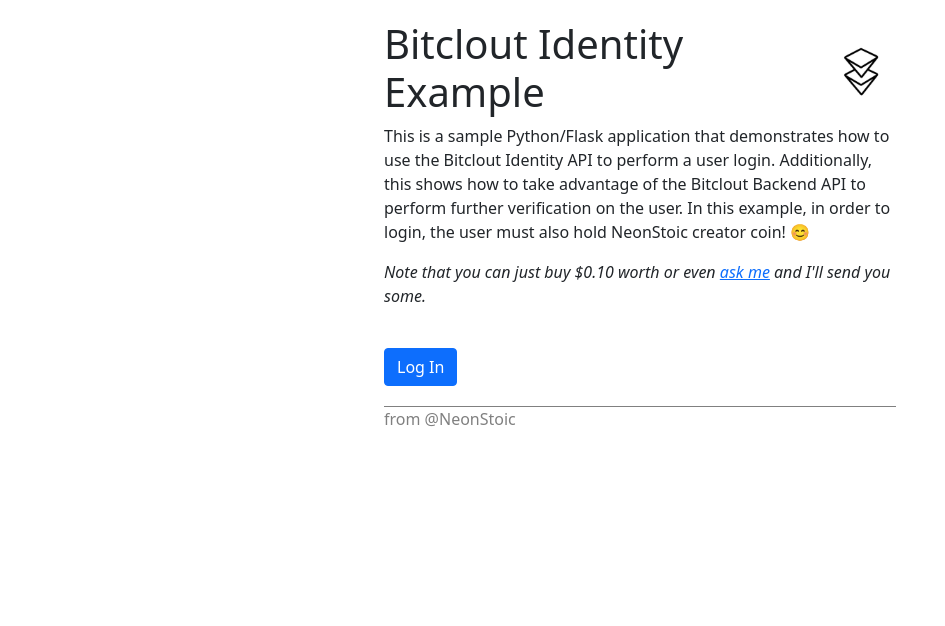
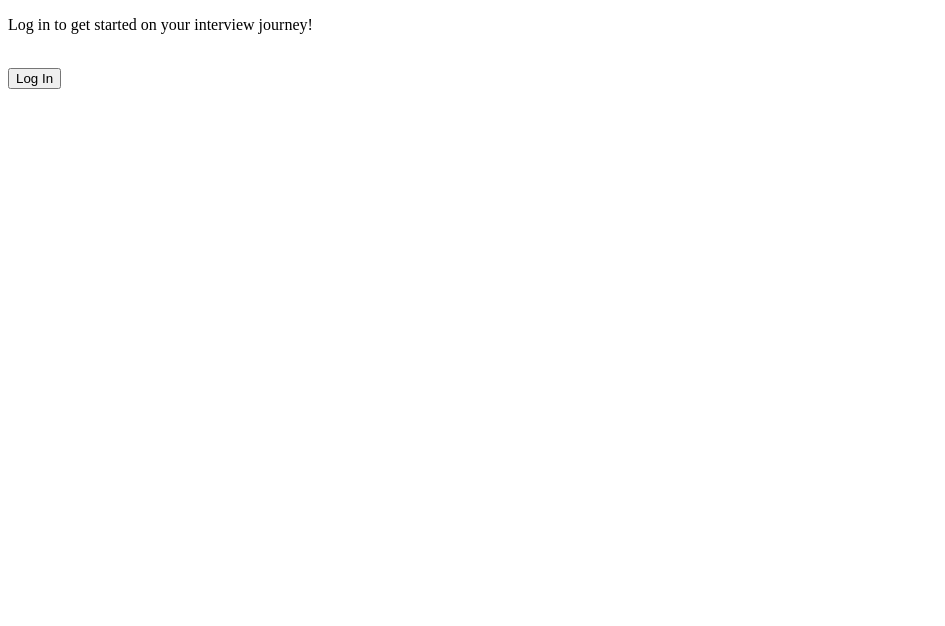
Before and after one commit to abigailnacional/GlassDeSo, a Flask app: page /login in a window 1280 px wide; the page is wider, and only the part inside the window is pictured. Shown: the top 626 px of that part, without its empty margins (0-945 px from the left). After the commit the page ends 89 px from the top of that part, so only its background shows below. Run offline with Flask 2, Linux system fonts and the light colour scheme; some libraries are stand-ins or nearby versions.

Commit message:
Removed some html code that did not pertain to this project

```diff
--- a/templates/base.html
+++ b/templates/base.html
@@ -1,40 +1,15 @@
 <!doctype html>
-<html>
+<html lang="en">
+<title>{% block title %}GlassDeSo{% endblock %}</title>
+<link rel="stylesheet" href="{{ url_for('static', filename='style.css') }}">
   <head>
-    <meta http-equiv="expires" content="0">
-    <meta name="viewport" content="width=device-width, initial-scale=1">
-    <!-- Bootstrap CSS -->
-    <link href="https://cdn.jsdelivr.net/npm/bootstrap@5.1.0/dist/css/bootstrap.min.css" rel="stylesheet" integrity="sha384-KyZXEAg3QhqLMpG8r+8fhAXLRk2vvoC2f3B09zVXn8CA5QIVfZOJ3BCsw2P0p/We" crossorigin="anonymous">
-
-    <!-- Bootstrap Bundle with Popper -->
-    <script src="https://cdn.jsdelivr.net/npm/bootstrap@5.1.0/dist/js/bootstrap.bundle.min.js" integrity="sha384-U1DAWAznBHeqEIlVSCgzq+c9gqGAJn5c/t99JyeKa9xxaYpSvHU5awsuZVVFIhvj" crossorigin="anonymous"></script>
-    <link rel="stylesheet" href="{{ url_for('static', filename='style.css') }}?v=2">
-  <title>Bitclout Identity Python/Flask Example</title>
+    <style>
+    </style>
   </head>
 <body>
-
-  <section id="main">
-    {% for message in get_flashed_messages() %}
-      <div class="flash">{{ message }}</div>
-    {% endfor %}
-    <div class="leftside"></div>
-    <div class="content">
-      <div id="header">
-        <h1 class="leftside">{% block title %}Bitclout Identity Example{% endblock %}</h1>
-        <div class="rightside" id="headerimg"></div>
-      </div>
-    {% block content %}
-    {% endblock %}
-    </div>
-    <div class="rightside"></div>
-  </section>
-
-  <section id="footer">
-    <div class="leftside"></div>
-    <div class="footstuff">
-      from <a href="https://bitclout.com/u/NeonStoic">@NeonStoic</a>
-    </div>
-    <div class="rightside"></div>
-  </section>
+  <!--Code for site header that you want to appear on every page goes here.-->
+  {% block content %}
+  <!--Do not type anything here. Make sure not to delete the stuff in curly brackets. -->
+  {% endblock %}
 </body>
 </html>
--- a/templates/home.html
+++ b/templates/home.html
@@ -6,7 +6,7 @@
       <img src="https://api.bitclout.com/api/v0/get-single-profile-picture/{{ pubkey }}">
     </div>
 
-    <p>Thank you and welcome to the exclusive club of NeonStoic owners!!</p>
+    <p>Please select a company.</p>
 
     <a class="btn btn-primary" role="button" href="/logout">Logout</a>
 {% endblock %}
--- a/templates/login.html
+++ b/templates/login.html
@@ -3,14 +3,8 @@
 {% block content %}
 
       <p>
-        This is a sample Python/Flask application that demonstrates how
-        to use the Bitclout Identity API to perform a user login. Additionally,
-        this shows how to take advantage of the Bitclout Backend API to
-        perform further verification on the user. In this example, in order to
-        login, the user must also hold <a href="https://bitclout.com/u/NeonStoic"></a>NeonStoic</a>
-        creator coin! 😊
+        Log in to get started on your interview journey!
       </p>
-      <p><i>Note that you can just buy $0.10 worth or even <a href="https://bitclout.com/u/NeonStoic">ask me</a> and I'll send you some.</i></p>
 
       <form id="loginform" method="post">
         {% if error is defined %}
```
Also changed, not shown: 1 other file.
